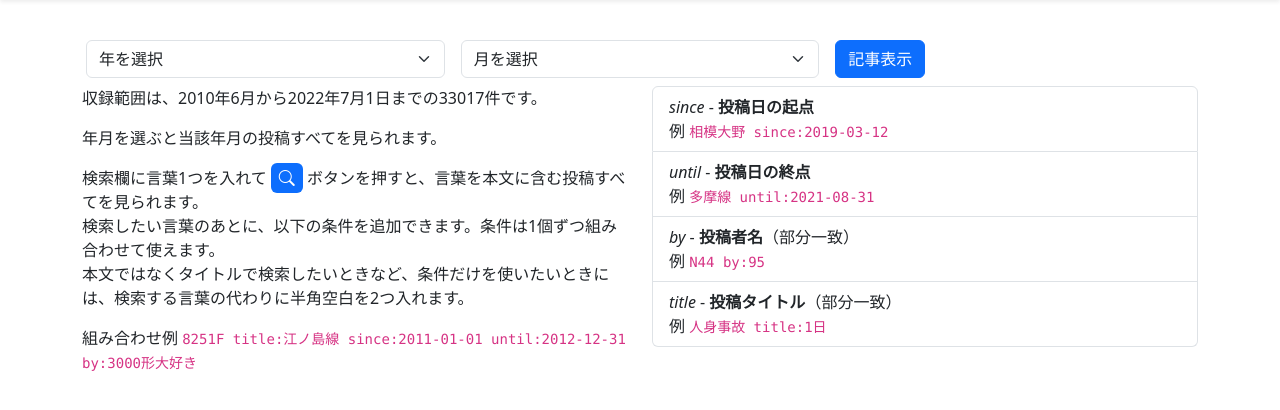
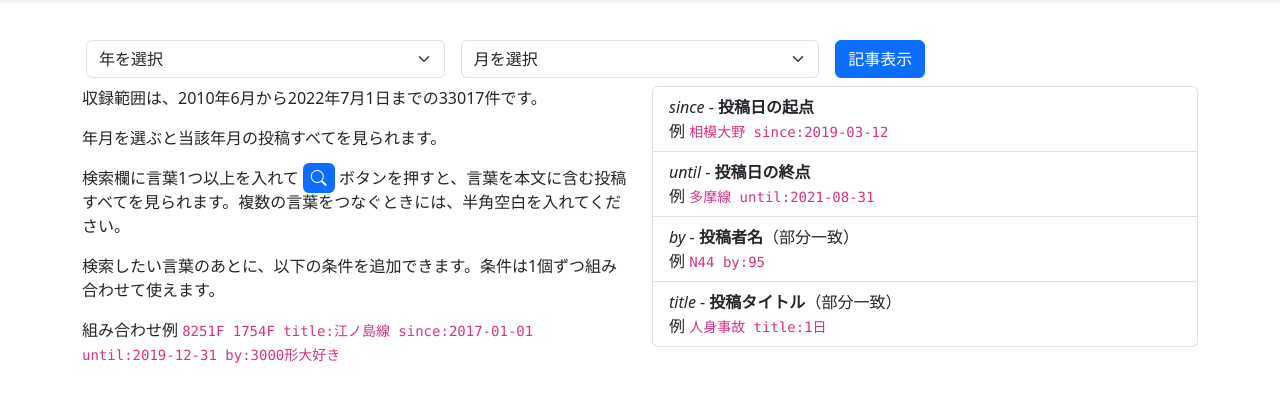
Before and after one commit to nryeouo/teacup_archive, a Flask app: page /search in a window 1280 px wide. Shown: the part 56-466 px from the top of the page. Run offline with Flask 3, Linux system fonts and the light colour scheme; some libraries are stand-ins or nearby versions.

Commit message:
add multiple word search

```diff
--- a/index.py
+++ b/index.py
@@ -30,18 +30,21 @@ def connect_db():
 def parse_query(query):
     operators = ["since", "until", "by", "title"]
     parsed_query = {}
-    search_term = None
+    search_terms = []
 
     query_parts = query.split()
-    if query_parts:
-        search_term = query_parts.pop(0)  # 検索語を取得
-
-    for part in query_parts:
+    while query_parts:
+        part = query_parts.pop(0)
+        is_operator = False
         for operator in operators:
             if part.startswith(operator + ':'):
                 parsed_query[operator] = part.split(':')[1]
+                is_operator = True
                 break
-    return search_term, parsed_query
+        if not is_operator:
+            search_terms.append(part)
+
+    return search_terms if search_terms else [''], parsed_query
 
 app = Flask(__name__)
 
@@ -96,6 +99,9 @@ def view_search_results():
     if query:
         conn = connect_db()
 
+        # parse_query 関数を使用して検索語と演算子の値を取得
+        search_terms, parsed_query = parse_query(query)
+
         # query and parameters are Written by ChatGPT
         # 与えられた演算子が None の場合、その条件を無視する
         query_to_execute = """
@@ -110,12 +116,14 @@ def view_search_results():
             AND (article_title LIKE ? OR ? IS NULL)
         """
 
-        # parse_query 関数を使用して検索語と演算子の値を取得
-        search_term, parsed_query = parse_query(query)
+        # AND Search
+        if len(search_terms) > 1:
+            for _ in search_terms[1:]:
+                query_to_execute += " AND article_text LIKE ?"
 
         # パラメータの設定
         parameters = [
-            "%" + search_term + "%",  # 検索語
+            "%" + search_terms[0] + "%",  # 検索語
             str(parsed_query.get("since", "2010-06-01")),  # since の値またはデフォルト値
             str(parsed_query.get("since", "2010-06-01")),  # since の値またはデフォルト値
             str(parsed_query.get("until", "2022-07-31")),  # until の値またはデフォルト値
@@ -125,6 +133,8 @@ def view_search_results():
             "%" + parsed_query.get("title", "") + "%",  # title の値または空文字列
             "%" + parsed_query.get("title", "") + "%"  # title の値または空文字列
         ]
+        if len(search_terms) > 1:
+            parameters.extend(["%" + term + "%" for term in search_terms[1:]])
 
         cur = conn.execute(query_to_execute, parameters)
 
--- a/templates/components/tip.html
+++ b/templates/components/tip.html
@@ -4,11 +4,10 @@
             <p>収録範囲は、2010年6月から2022年7月1日までの33017件です。</p>
             <p>年月を選ぶと当該年月の投稿すべてを見られます。</p>
             <p class="d-sm-none"><i class="bi bi-phone"></i> 右上の <span class="border rounded px-2 py-1 text-bg-light"><i class="bi bi-list"></i></span> ボタンを押すと、検索欄が出てきます。</p>
-            <p>検索欄に言葉1つを入れて <span class="rounded px-2 py-1 text-bg-primary"><i class="bi bi-search"></i></span> ボタンを押すと、言葉を本文に含む投稿すべてを見られます。
-                <br>検索したい言葉のあとに、以下の条件を追加できます。条件は1個ずつ組み合わせて使えます。
-                <br>本文ではなくタイトルで検索したいときなど、条件だけを使いたいときには、検索する言葉の代わりに半角空白を2つ入れます。
+            <p>検索欄に言葉1つ以上を入れて <span class="rounded px-2 py-1 text-bg-primary"><i class="bi bi-search"></i></span> ボタンを押すと、言葉を本文に含む投稿すべてを見られます。複数の言葉をつなぐときには、半角空白を入れてください。</p>
+            <p>検索したい言葉のあとに、以下の条件を追加できます。条件は1個ずつ組み合わせて使えます。
             </p>
-            <p>組み合わせ例 <code>8251F title:江ノ島線 since:2011-01-01 until:2012-12-31 by:3000形大好き</code></p>
+            <p>組み合わせ例 <code>8251F 1754F title:江ノ島線 since:2017-01-01 until:2019-12-31 by:3000形大好き</code></p>
         </div>
         <div class="col-md-6">
             <ul class="list-group">
```
